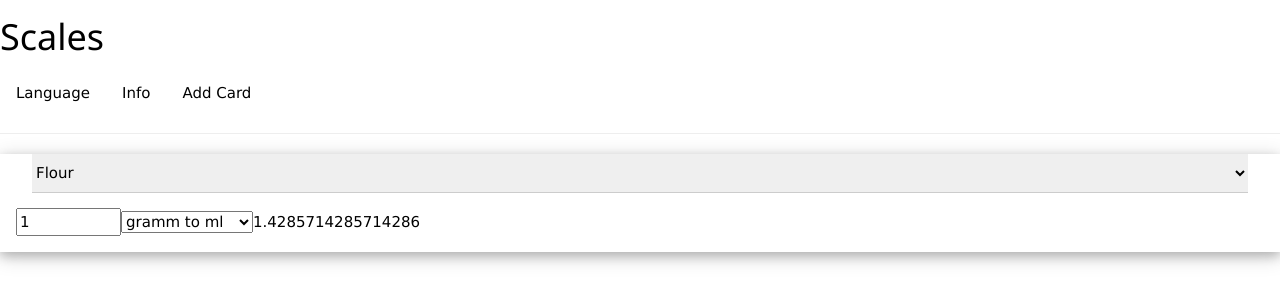
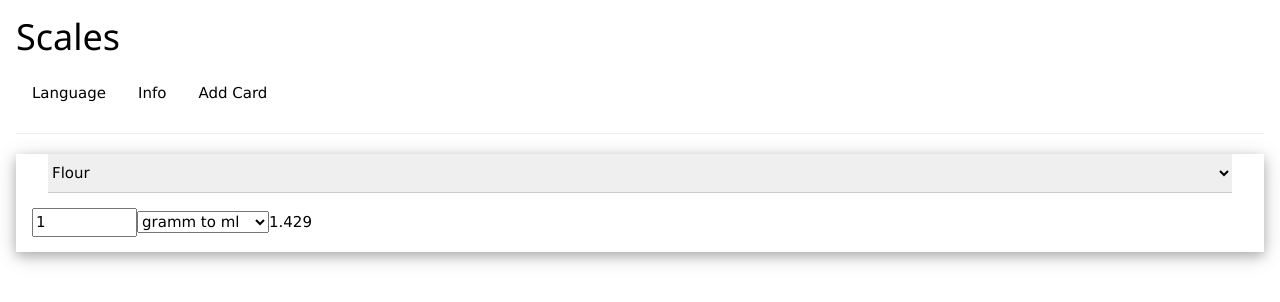
Before and after one commit to n3phtys/scales, an Angular app: page / in a window 1280 px wide. Shown: the top 302 px of the page. Built offline with nearby package versions, Linux system fonts and the light colour scheme.

Commit message:
rounding / formatting decimal numbers now

```diff
--- a/src/app/app.component.html
+++ b/src/app/app.component.html
@@ -1,3 +1,4 @@
+<div class="w3-container">
 <app-navbar></app-navbar>
 <hr>
 
@@ -7,3 +8,5 @@
   <app-formulacard  [card]="card" [index]="i" [visibleRemove]="scalesService.cardlist.length > 1 && i == scalesService.cardlist.length - 1" ></app-formulacard>
      </div>
   </div>
+
+</div>
--- a/src/app/formulacard/formulacard.component.html
+++ b/src/app/formulacard/formulacard.component.html
@@ -9,7 +9,7 @@
   <select (change)="formulaSelected($event)" [ngModel]="card.formula_idx">
     <option *ngFor="let f of scalesService.formulas; let k = index" [value]="k">{{f.short_name}}</option>
   </select>
-  <label>{{card.output}}</label>
+  <label>{{card.output  | number : '1.0-3'}}</label>
   <button *ngIf="visibleRemove" (click)="deletePressed()">remove</button>
 </p>
 </div>
```
